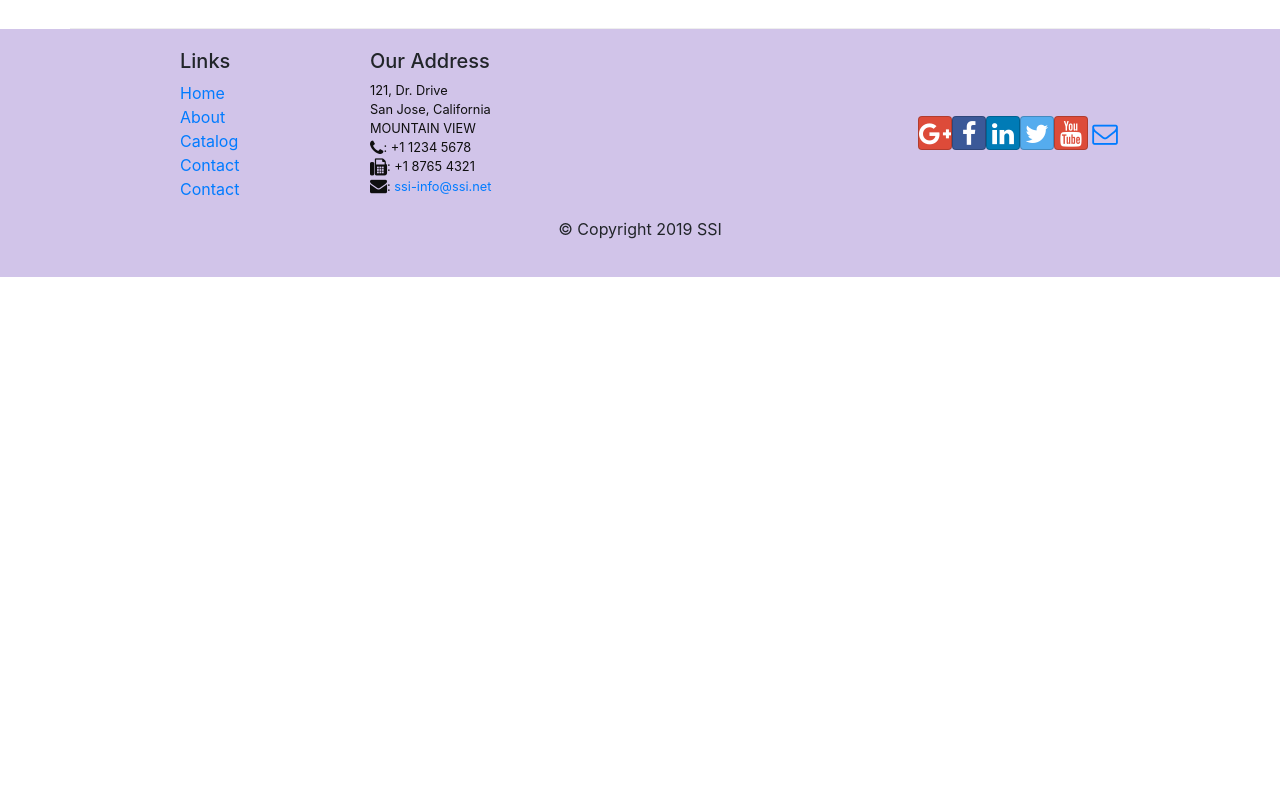
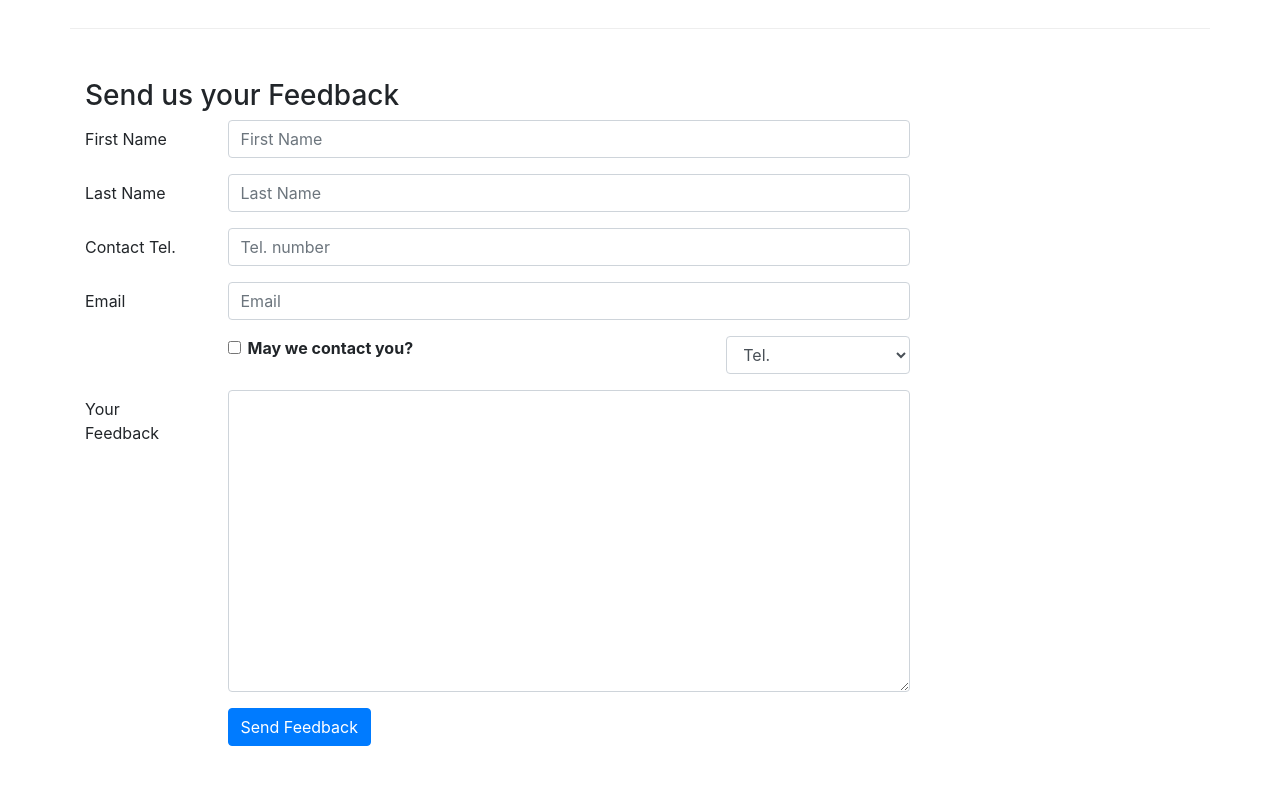
Before and after one commit to draconetics/final-react-project, a React (Create React App) app: page /contactus in a window 1280 px wide. Shown: the part 920-1720 px from the top of the page. Before the commit the page ends 1197 px from the top, so only its background shows below. Built offline with nearby package versions, Linux system fonts and the light colour scheme.

Commit message:
Controlled Forms

```diff
--- a/src/components/ContactComponent.js
+++ b/src/components/ContactComponent.js
@@ -1,8 +1,45 @@
-import React from 'react';
-import {Breadcrumb, BreadcrumbItem} from "reactstrap";
+import React, {Component} from 'react';
+import {Breadcrumb, BreadcrumbItem, Button, Col, Form, FormGroup, Input, Label} from "reactstrap";
 import {Link} from "react-router-dom";
 
-function Contact(props) {
+class Contact extends Component {
+
+    constructor(props, context) {
+        super(props, context);
+        this.state = {
+            firstname: '',
+            lastname: '',
+            telnum: '',
+            email: '',
+            agree: false,
+            contactType: 'Tel.',
+            message: ''
+        };
+        this.handleInputChange = this.handleInputChange.bind(this);
+        this.handleSubmit = this.handleSubmit.bind(this);
+    }
+
+    handleInputChange(event) {
+        const target = event.target;
+        const value = target.type === 'checkbox' ? target.checked : target.value;
+        const name = target.name;
+
+        this.setState(
+            {
+                [name]: value
+            }
+        );
+    }
+
+    handleSubmit(event) {
+        console.log('Current State is: ' + JSON.stringify(this.state));
+        alert('Current State is: ' + JSON.stringify(this.state));
+        // evita que el browser por defecto vaya a la pagina siguiente
+        event.preventDefault();
+    }
+
+
+    render() {
         return (
             <div className="container">
                 <div className="row">
@@ -44,8 +81,95 @@
                         </div>
                     </div>
                 </div>
+
+
+                <div className="row row-content">
+                    <div className="col-12">
+                        <h3>Send us your Feedback</h3>
+                    </div>
+                    <div className="col-12 col-md-9">
+                        <Form onSubmit={this.handleSubmit}>
+                            <FormGroup row>
+                                <Label htmlFor="firstname" md={2}>First Name</Label>
+                                <Col md={10}>
+                                    <Input type="text" id="firstname" name="firstname"
+                                           placeholder="First Name"
+                                           value={this.state.firstname}
+                                           onChange={this.handleInputChange}/>
+                                </Col>
+                            </FormGroup>
+
+                            <FormGroup row>
+                                <Label htmlFor="lastname" md={2}>Last Name</Label>
+                                <Col md={10}>
+                                    <Input type="text" id="lastname" name="lastname"
+                                           placeholder="Last Name"
+                                           value={this.state.lastname}
+                                           onChange={this.handleInputChange}/>
+                                </Col>
+                            </FormGroup>
+                            <FormGroup row>
+                                <Label htmlFor="telnum" md={2}>Contact Tel.</Label>
+                                <Col md={10}>
+                                    <Input type="tel" id="telnum" name="telnum"
+                                           placeholder="Tel. number"
+                                           value={this.state.telnum}
+                                           onChange={this.handleInputChange}/>
+                                </Col>
+                            </FormGroup>
+                            <FormGroup row>
+                                <Label htmlFor="email" md={2}>Email</Label>
+                                <Col md={10}>
+                                    <Input type="email" id="email" name="email"
+                                           placeholder="Email"
+                                           value={this.state.email}
+                                           onChange={this.handleInputChange}/>
+                                </Col>
+                            </FormGroup>
+                            <FormGroup row>
+                                <Col md={{size: 6, offset: 2}}>
+                                    <FormGroup check>
+                                        <Label check>
+                                            <Input type="checkbox"
+                                                   name="agree"
+                                                   checked={this.state.agree}
+                                                   onChange={this.handleInputChange}/>{' '}
+                                            <strong>May we contact you?</strong>
+                                        </Label>
+                                    </FormGroup>
+                                </Col>
+                                <Col md={{size: 3, offset: 1}}>
+                                    <Input type="select" name="contactType"
+                                           value={this.state.contactType}
+                                           onChange={this.handleInputChange}>
+                                        <option>Tel.</option>
+                                        <option>Email</option>
+                                    </Input>
+                                </Col>
+                            </FormGroup>
+                            <FormGroup row>
+                                <Label htmlFor="message" md={2}>Your Feedback</Label>
+                                <Col md={10}>
+                                    <Input type="textarea" id="message" name="message"
+                                           rows="12"
+                                           value={this.state.message}
+                                           onChange={this.handleInputChange}></Input>
+                                </Col>
+                            </FormGroup>
+                            <FormGroup row>
+                                <Col md={{size: 10, offset: 2}}>
+                                    <Button type="submit" color="primary">
+                                        Send Feedback
+                                    </Button>
+                                </Col>
+                            </FormGroup>
+                        </Form>
+                    </div>
+                </div>
+
             </div>
         );
     }
+}
 
 export default Contact;
```
Lines whose indentation alone changed are shown as unchanged.
